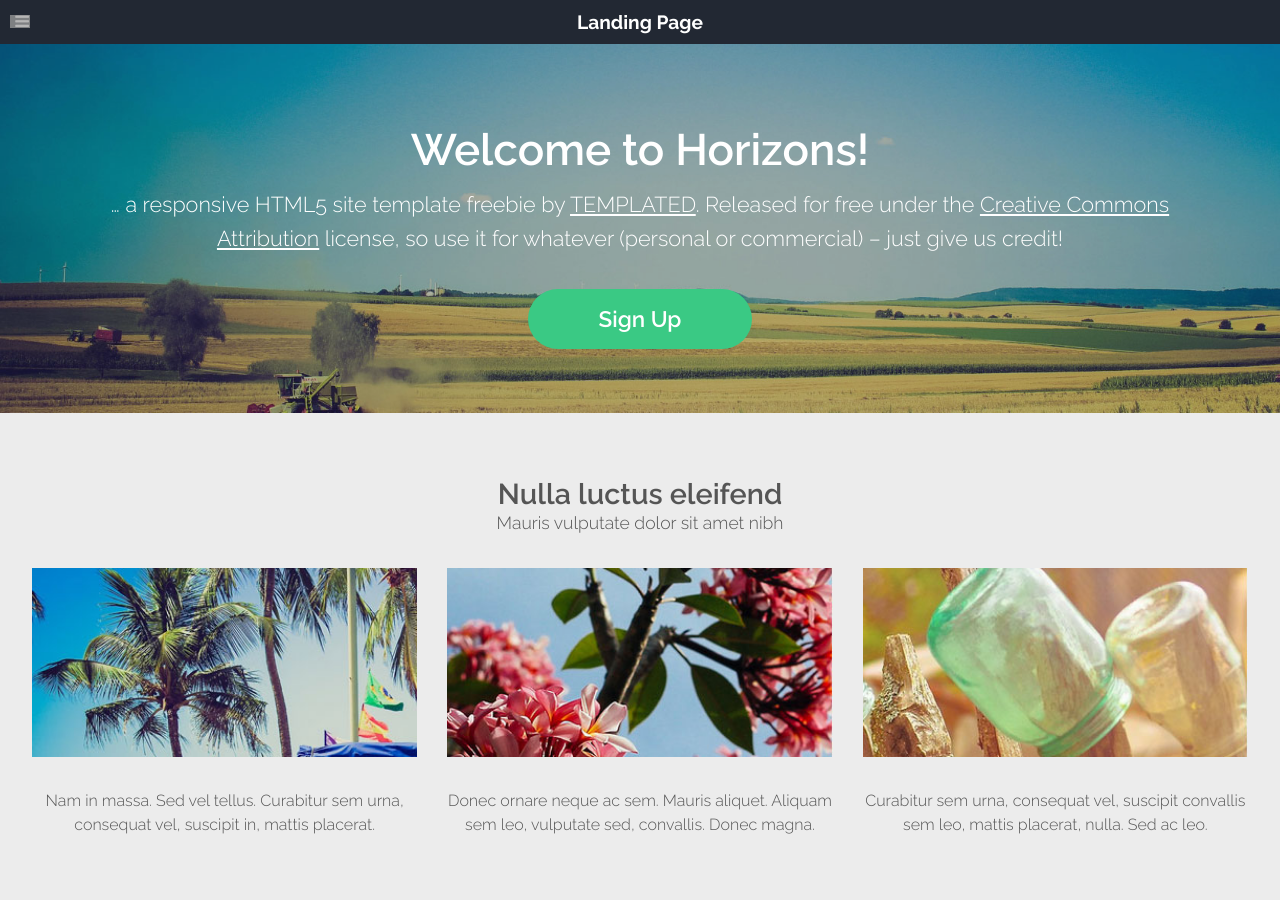
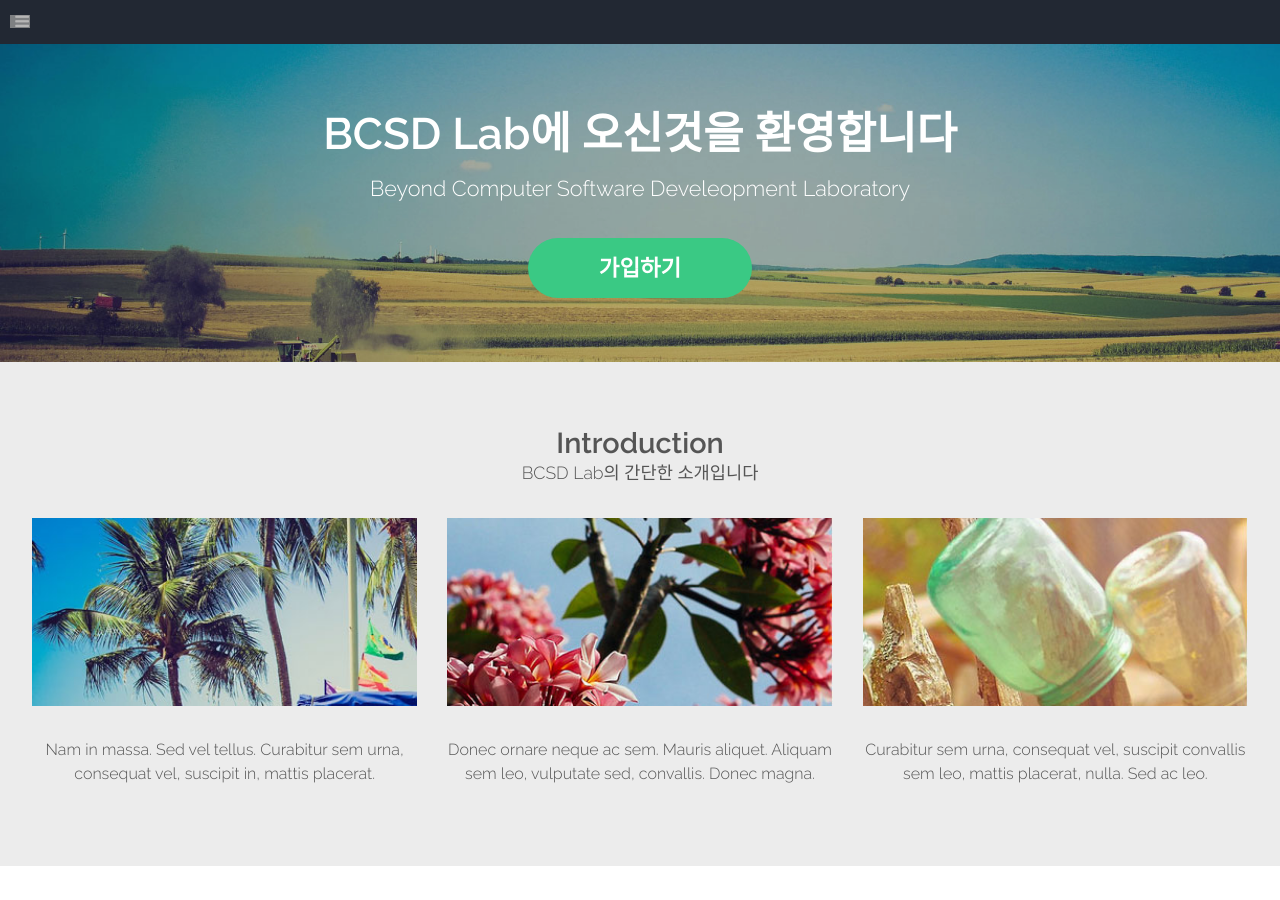
Before and after one commit to OhSeungBean/BCSDLab.github.io, a Jekyll site: the page built from index.html, in a window 1280 px wide and 900 px high. Built offline with Jekyll 4.4.1, drawn with Linux system fonts in a browser that asks for light colours; the list of posts is cut into pages by our own code; grey boxes are pictures that could not be loaded.

Commit message:
no message

```diff
--- a/_layouts/landing.html
+++ b/_layouts/landing.html
@@ -7,7 +7,6 @@ layout: default
 				<div class="container">
 
 					<!-- Logo -->
-						<h1><a href="#" id="logo">{{ page.title }}</a></h1>
 
 					{% include nav.html %}
 
@@ -16,10 +15,10 @@ layout: default
 							<div class="container">
 								<section>
 									<header class="major">
-										<h2>Welcome to Horizons!</h2>
-										<span class="byline">&hellip; a responsive HTML5 site template freebie by <a href="http://templated.co">TEMPLATED</a>. Released for free under the <a href="http://templated.co/license">Creative Commons Attribution</a> license, so use it for whatever (personal or commercial) &ndash; just give us credit!</span>
+										<h2>BCSD Lab에 오신것을 환영합니다</h2>
+										<span class="byline">Beyond Computer Software Develeopment Laboratory</span>
 									</header>
-									<a href="#" class="button alt">Sign Up</a>
+									<a href="http://goo.gl/Zk5JRl" class="button alt">가입하기</a>
 								</section>
 							</div>
 						</div>
@@ -31,8 +30,8 @@ layout: default
 			<div class="wrapper style2">
 				<section class="container">
 					<header class="major">
-						<h2>Nulla luctus eleifend</h2>
-						<span class="byline">Mauris vulputate dolor sit amet nibh</span>
+						<h2>Introduction</h2>
+						<span class="byline">BCSD Lab의 간단한 소개입니다</span>
 					</header>
 					<div class="row no-collapse-1">
 						<section class="4u">
--- a/index.html
+++ b/index.html
@@ -1,6 +1,6 @@
 ---
 
-title: Landing Page
+title: BCSD Laboratory
 layout: landing
 ---
 
```
Also changed, not shown: _config.yml (line endings or trailing spaces).
